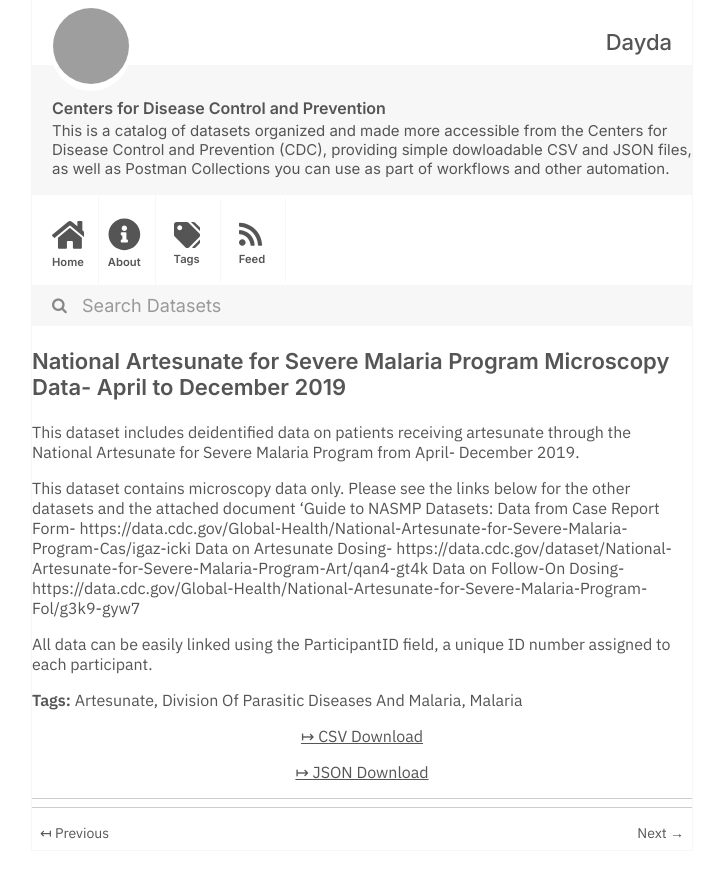
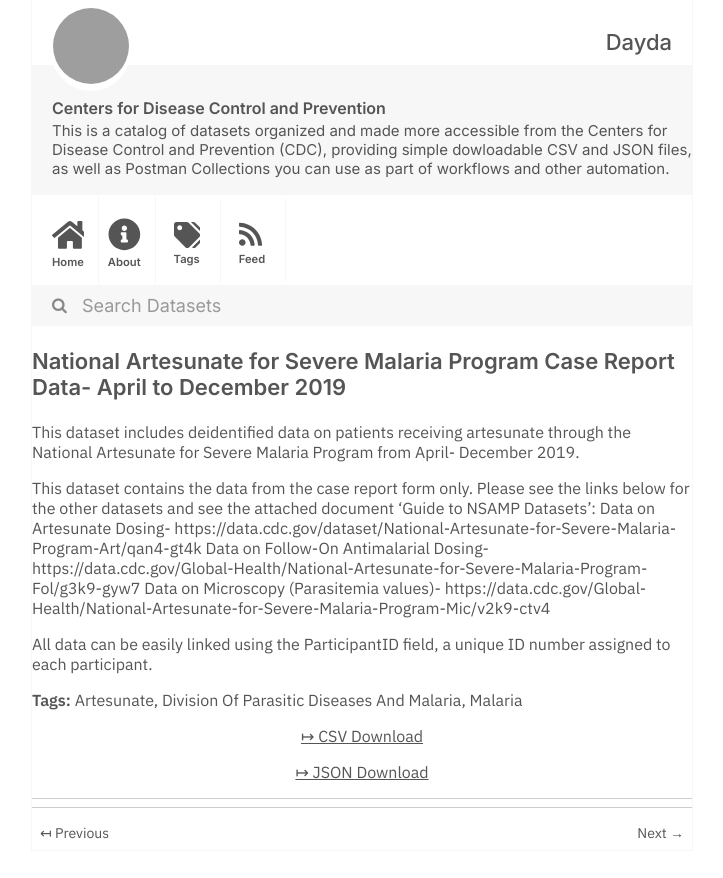
Before and after one commit to dayda-entities/centers-for-disease-control-and-prevention, a Jekyll site: the page built from _posts/2020-11-12-national-artesunate-for-severe.md, in a window 1280 px wide, cut to the strip 0-878 px from the top of the page. Shown: the whole strip, without its empty margins (278-1001 px from the left). Built offline with Jekyll 4.4.1, drawn with Linux system fonts in a browser that asks for light colours; grey boxes are pictures that could not be loaded.

Commit message:
Publish Data

```diff
--- a/_posts/2020-11-12-national-artesunate-for-severe.md
+++ b/_posts/2020-11-12-national-artesunate-for-severe.md
@@ -1,9 +1,9 @@
 ---
 title: >-
-  National Artesunate for Severe Malaria Program Microscopy Data- April to
+  National Artesunate for Severe Malaria Program Case Report Data- April to
   December 2019
-created: '2020-11-12T12:16:37.948995'
-modified: '2021-04-21T19:40:36.216528'
+created: '2020-11-12T12:14:56.909412'
+modified: '2021-04-21T19:27:48.027039'
 state: active
 type: dataset
 tags:
@@ -11,17 +11,17 @@ tags:
   - Division Of Parasitic Diseases And Malaria
   - Malaria
 groups: []
-csv_url: 'https://data.cdc.gov/api/views/v2k9-ctv4/rows.csv?accessType=DOWNLOAD'
-json_url: 'https://data.cdc.gov/api/views/v2k9-ctv4/rows.json?accessType=DOWNLOAD'
+csv_url: 'https://data.cdc.gov/api/views/igaz-icki/rows.csv?accessType=DOWNLOAD'
+json_url: 'https://data.cdc.gov/api/views/igaz-icki/rows.json?accessType=DOWNLOAD'
 layout: post
 
 ---
 This dataset includes deidentified data on patients receiving artesunate through the National Artesunate for Severe Malaria Program from April- December 2019.
 
-This dataset contains microscopy data only.
-Please see the links below for the other datasets and the attached document 'Guide to NASMP Datasets:
-Data from Case Report Form- https://data.cdc.gov/Global-Health/National-Artesunate-for-Severe-Malaria-Program-Cas/igaz-icki
+This dataset contains the data from the case report form only.
+Please see the links below for the other datasets and see the attached document 'Guide to NSAMP Datasets':
 Data on Artesunate Dosing- https://data.cdc.gov/dataset/National-Artesunate-for-Severe-Malaria-Program-Art/qan4-gt4k
-Data on Follow-On Dosing- https://data.cdc.gov/Global-Health/National-Artesunate-for-Severe-Malaria-Program-Fol/g3k9-gyw7
+Data on Follow-On Antimalarial Dosing- https://data.cdc.gov/Global-Health/National-Artesunate-for-Severe-Malaria-Program-Fol/g3k9-gyw7
+Data on Microscopy (Parasitemia values)- https://data.cdc.gov/Global-Health/National-Artesunate-for-Severe-Malaria-Program-Mic/v2k9-ctv4
 
 All data can be easily linked using the ParticipantID field, a unique ID number assigned to each participant.
```
